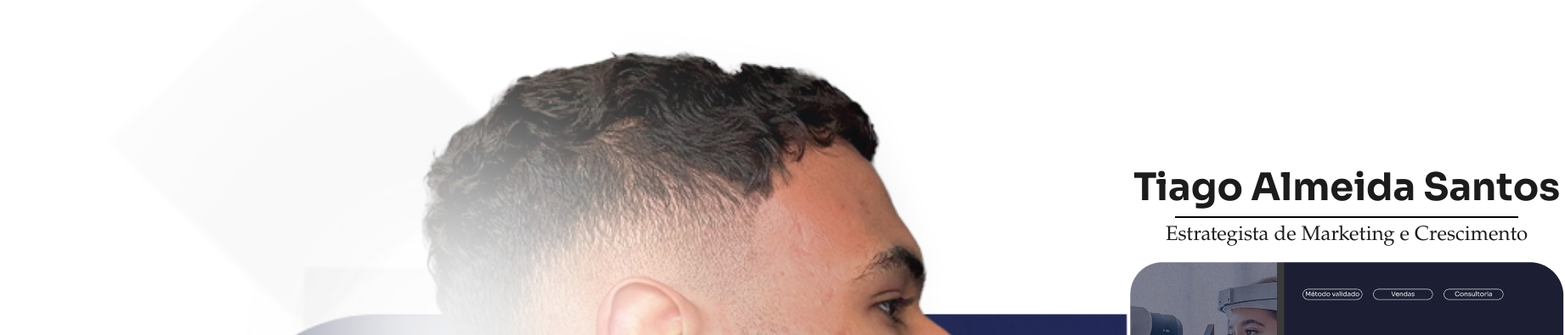
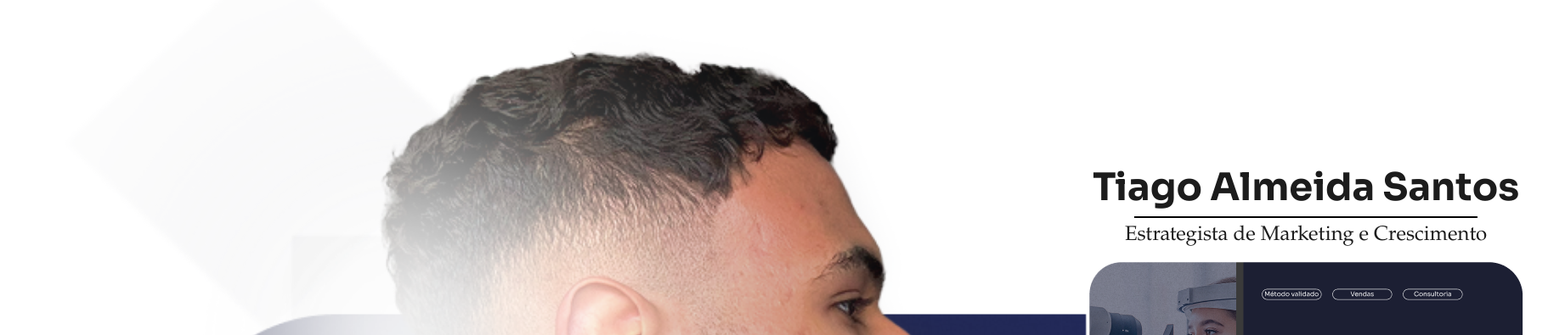
Before and after one commit to Tigas29/tiago-almeida-santos-, a React (Vite) app: page / in a window 1280 px wide. Shown: the part 249-644 px from the top of the page at 85% size, 1842 px wide, since content can reach past the window. Built offline with nearby package versions, Linux system fonts and the light colour scheme.

Commit message:
ajusting size linktree cards

```diff
--- a/src/components/links/main/style.js
+++ b/src/components/links/main/style.js
@@ -11,8 +11,8 @@ const Media = {
 
 export const Container = styled.div`
   min-height: 45rem;
-  width: 80%;
-  max-width: 80rem;
+  width: 90%;
+  max-width: 90rem;
   display: flex;
   align-items: center;
   justify-content: space-evenly;
```
